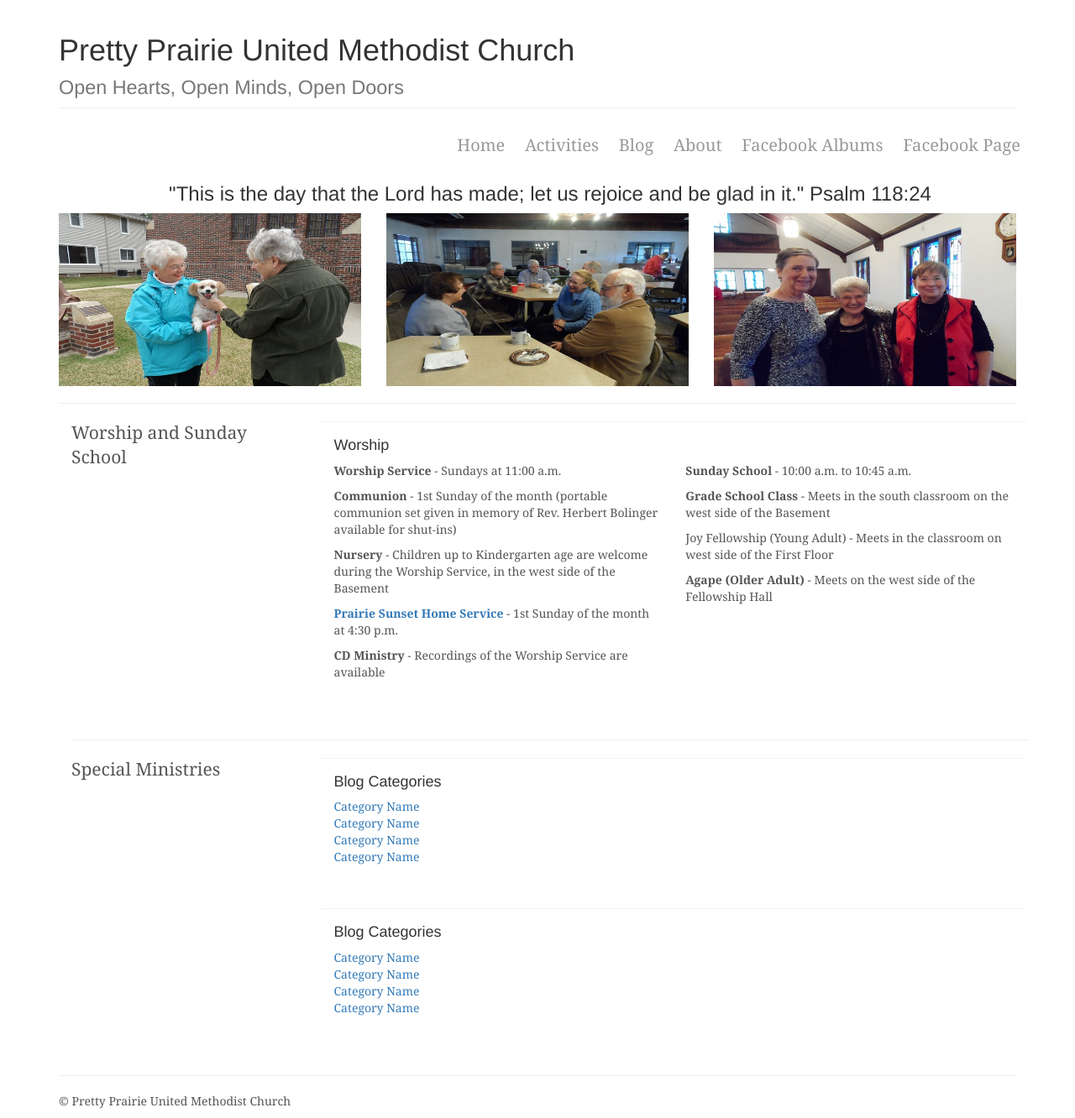
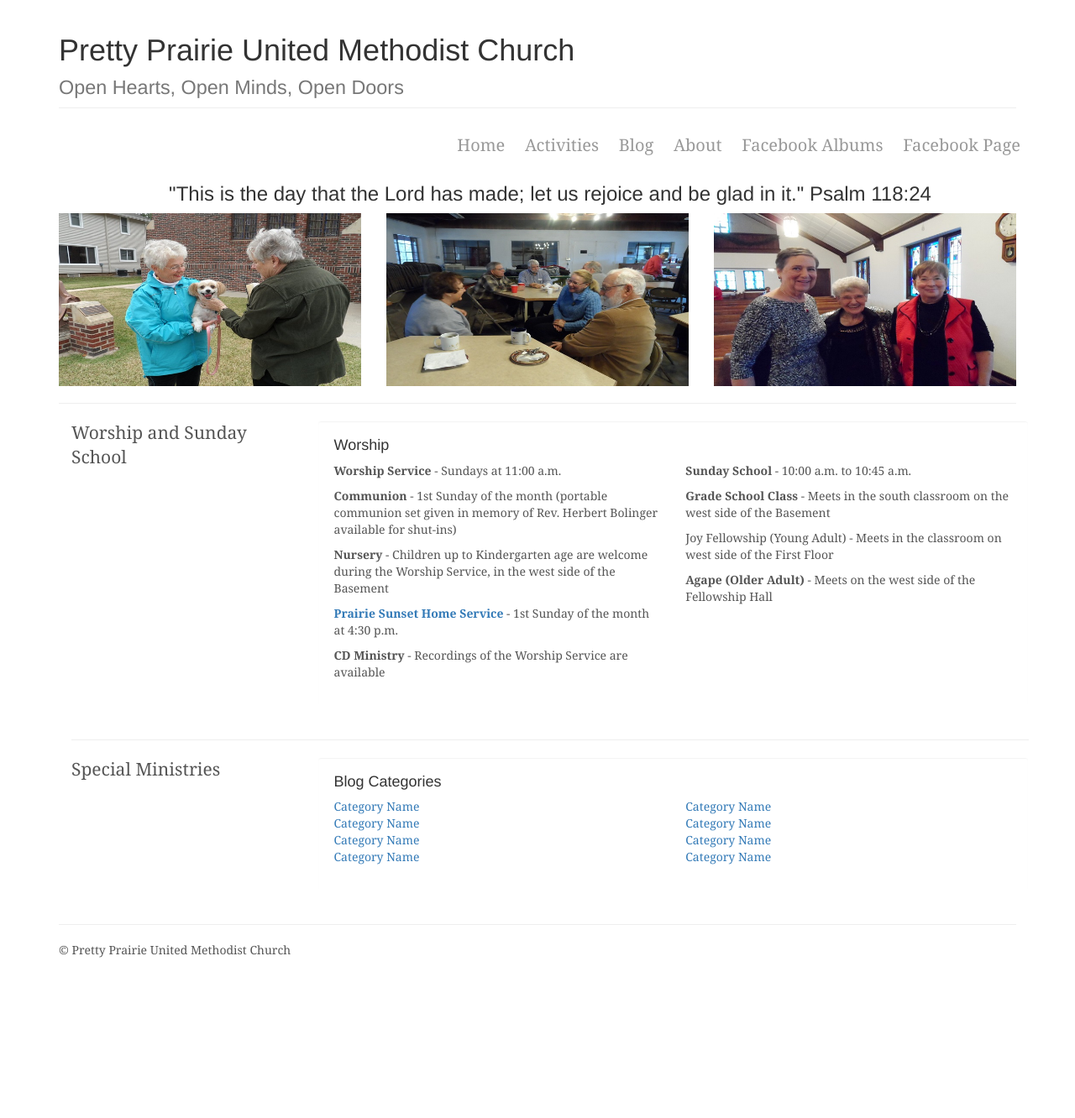
Before and after one commit to KatherineMichel/self-hosted-church-website-jekyll, a Jekyll site: the page built from activities.html, in a window 1280 px wide. Shown: the whole page at 84% size. Built offline with Jekyll 4.4.1, drawn with Linux system fonts in a browser that asks for light colours; nearby versions of some CDN libraries; library files that are not in the unit come from our copies; after the commit the page ends 1152 px from its top, so only the background shows below that.

Commit message:
Update activities.html

```diff
--- a/activities.html
+++ b/activities.html
@@ -100,16 +100,6 @@
                                 </li>
                             </ul>
                         </div>
-
-                    </div>
-
-                </div>
-
-
-                 <div class="well">
-                    <h4>Blog Categories</h4>
-
-                    <div class="row">
                         <div class="col-lg-6">
                             <ul class="list-unstyled">
                                 <li><a href="#">Category Name</a>
@@ -125,8 +115,6 @@
                     </div>
 
                 </div>
-
-
 
             </div>
 
```
